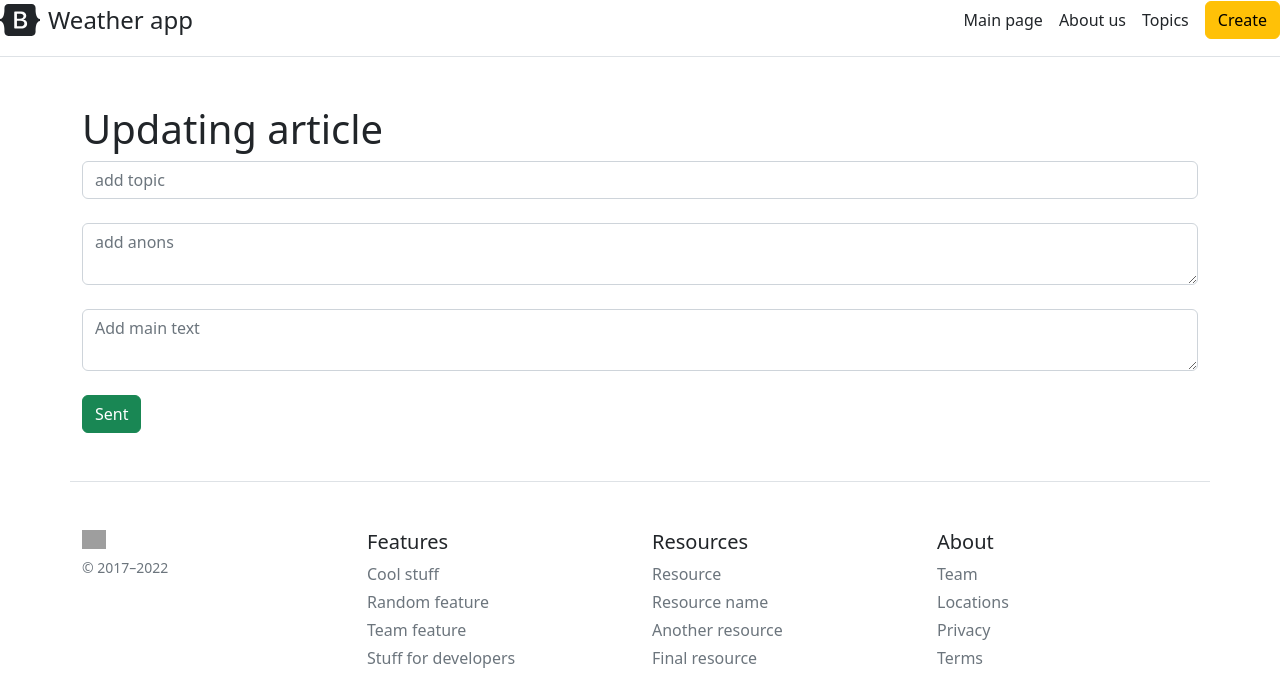
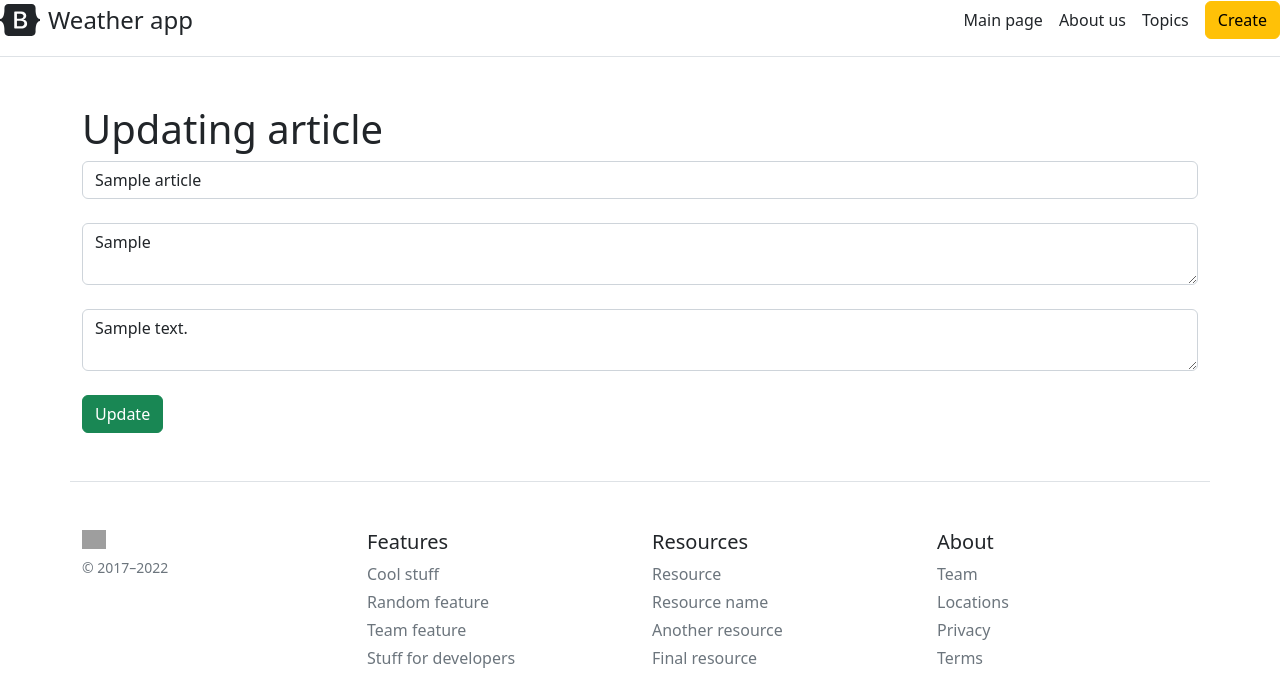
Before and after one commit to MargaritaSI/Weather-app-flask-, a Flask app: page /posts/1/update in a window 1280 px wide. Shown: the top 673 px of the page. Run offline with Flask 3, Linux system fonts and the light colour scheme; tables that the repository leaves empty hold one stand-in row (values such as "Sample post"); grey boxes are pictures that could not be loaded.

Commit message:
fix create-article.html

```diff
--- a/app.py
+++ b/app.py
@@ -59,11 +59,10 @@ def post_update(id):
 
         try:
             db.session.commit()
-            return redirect('/')
+            return redirect('/posts')
         except:
             return "Error during update topic"
     else:
-
         return render_template('post_update.html', article=article)
 
 @app.route('/create-article', methods=['POST','GET'])
--- a/templates/post_update.html
+++ b/templates/post_update.html
@@ -8,10 +8,10 @@ Updating article
 <div class="container mt-5">
     <h1>Updating article</h1>
     <form method="post">  <!-- page where froms edge is going (where, how)-->
-        <input type="text" name="title" id="title" class="form-control" placeholder="add topic"><br> <!-- for title in app -->
-        <textarea name="intro" id="intro" class="form-control" placeholder="add anons"></textarea><br> <!-- for intro in app -->
-        <textarea name="text" id="text" class="form-control" placeholder="Add main text"></textarea><br> <!-- for text in app -->
-        <input type="submit" class="btn btn-success" value="Sent"> <!-- button -->
+        <input type="text" name="title" id="title" class="form-control" value="{{ article.title }}" placeholder="add topic"><br> <!-- for title in app -->
+        <textarea name="intro" id="intro" class="form-control" placeholder="add anons">{{ article.intro }}</textarea><br> <!-- for intro in app -->
+        <textarea name="text" id="text" class="form-control" placeholder="Add main text">{{ article.text }}</textarea><br> <!-- for text in app -->
+        <input type="submit" class="btn btn-success" value="Update"> <!-- button -->
 
     </form>
 </div>
--- a/templates/posts.html
+++ b/templates/posts.html
@@ -9,13 +9,12 @@ All posts on site
     <h1>All posts</h1>
 
     {% if articles|length > 0 %}
-
         {% for element in articles %}
         <div class="alert alert-info">
             <h2>{{ element.title }}</h2>
             <p>{{ element.intro }}</p>
             <p><b>Data: {{ element.date.date() }}</b></p>
-            <a href="/posts/{{ element.id }}"class="btn btn-warning">More</a> <!-- button 'More'-->
+            <a href="/posts/{{ element.id }}" class="btn btn-warning">More</a> <!-- button 'More'-->
         </div>
         {% endfor %}
     {% else %}
```
Also changed, not shown: templates/create-article.html (+4 -5 lines).
